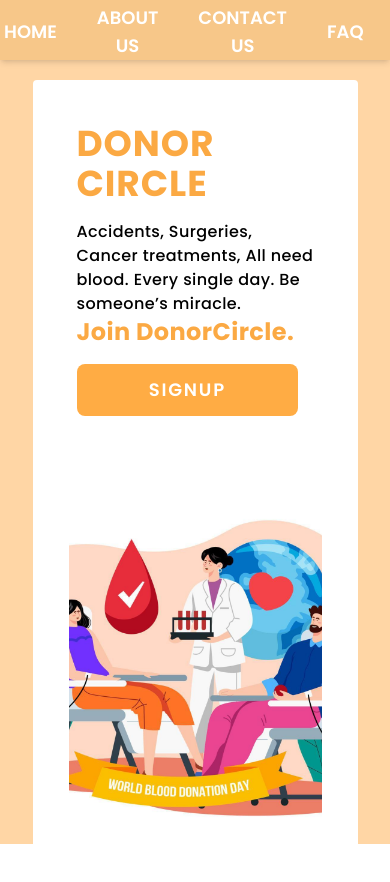
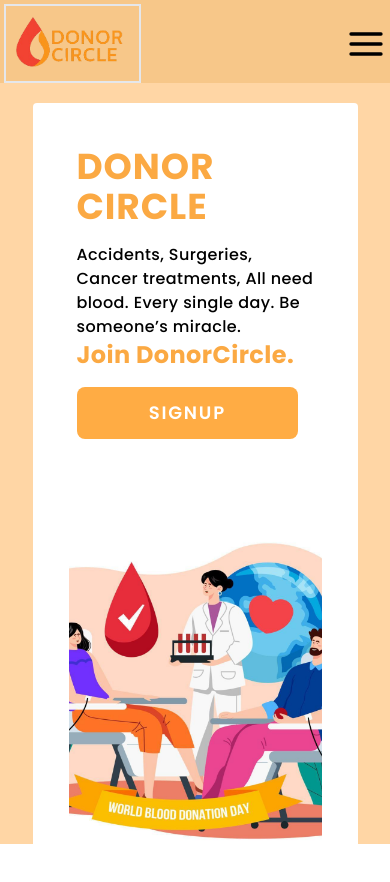
Before and after one commit to TanmayVidhate/DonorCircle_2, a React (Vite) app in the folder client/: page / in a window 390 px wide. Shown: the top 882 px of the page. Built offline with nearby package versions, Linux system fonts and the light colour scheme.

Commit message:
add breakpoint for Navbar

```diff
--- a/client/src/Components/Navbar.jsx
+++ b/client/src/Components/Navbar.jsx
@@ -1,13 +1,16 @@
-import React from 'react'
+import React, { useState } from 'react'
 
 import img from '../assets/Landing_image/logo.png'
 
+//Lucid components
+import { AlignJustify, X } from 'lucide-react';
 
 //Components Import
 import LinkTo from './LinkTo.jsx'
 
+function Navbar() {
 
-function Navbar() {
+    const [isOpen, setIsopen] = useState(false);
 
     const Pages = [
         { label: "Home", href: "www.fackbook.com" },
@@ -18,17 +21,51 @@ function Navbar() {
 
     return (
         <>
-            <div className='flex justify-between  w-full p-1 pb-0 bg-[#f7c789] shadow-md '>
+            <div className='flex justify-between  w-full p-1 pb-0 bg-[#f7c789]  relative'>
                 <div className=''>
-                    <img src={img} alt='logo' className='w-1/5 h-auto ' />
+                    <img src={img} alt='logo' className='w-2/5 sm:w-2/6 md:w-2/6 lg:w-3/12 border-2' />
                 </div>
-                <div className='flex justify-center items-center'>
+                <div className='lg:hidden'>
+
+                    <AlignJustify size={40}
+                        className='mt-5'
+                        onClick={() => {
+                            setIsopen(!isOpen)
+                        }}
+                    />
+                    {
+                        isOpen && (
+                            <div className='absolute w-screen h-screen text-xl left-0 top-2 backdrop-blur '>
+
+                                <div className='rounded-2xl w-full '>
+                                    <div className='h-full  '>
+                                        <X size={50} className='absolute right-0 top-0'
+                                            onClick={(e) => {
+                                                setIsopen(!isOpen)
+                                            }}
+
+                                        />
+                                    </div>
+                                    {
+                                        Pages.map((page, i) => {
+                                            const { label, href } = page;
+                                            return <LinkTo className=" w-full hover:text-amber-600 my-10 text-xl " PageName={label} url={href} key={i} />
+                                        })
+                                    }
+                                </div>
+                            </div>
+                        )
+                    }
+                </div>
+
+                <div className=' hidden sm:hidden md:hidden lg:visible lg:flex lg:justify-center lg:items-center  '>
                     {
                         Pages.map((page, i) => {
                             const { label, href } = page;
-                            return <LinkTo className="hover:text-amber-600 xl:text-lg md:text-sm md:w-full sm:text-sm sm:w-full" PageName={label} url={href} key={i} />
+                            return <LinkTo className="hover:text-amber-600 lg:text-lg " PageName={label} url={href} key={i} />
                         })
                     }
+
                 </div>
 
             </div>
--- a/client/src/Views/Landingpage.jsx
+++ b/client/src/Views/Landingpage.jsx
@@ -29,7 +29,7 @@ function Landingpage() {
                                 <div className='mx-5 my-4 tracking-wide sm:w-full sm:mx-1  lg:text-base 2xl:w-3/4  '>
                                     Accidents, Surgeries, Cancer treatments,
                                     All need blood. Every single day.
-                                    Be someone’s miracle.<br/> <span className='text-[#FBA943] text-2xl font-bold opacity-0 animate-fadeIn mt-5  '  >Join DonorCircle.</span>
+                                    Be someone’s miracle.<br/> <span className='text-[#FBA943] text-2xl font-bold opacity-0 animate-fadeIn mt-5 '  >Join DonorCircle.</span>
                                 </div>
                                 <Button name={"SignUp"} className={"ml-5 bg-[#FBA943] text-white px-6 py-3 rounded-lg transition-all duration-300 hover:scale-105 hover:shadow-lg hover:shadow-blue-400/50 sm:py-2 sm:mx-1 sm:w-full lg:w-1/2 "}
                                     onClick={() => {
```
